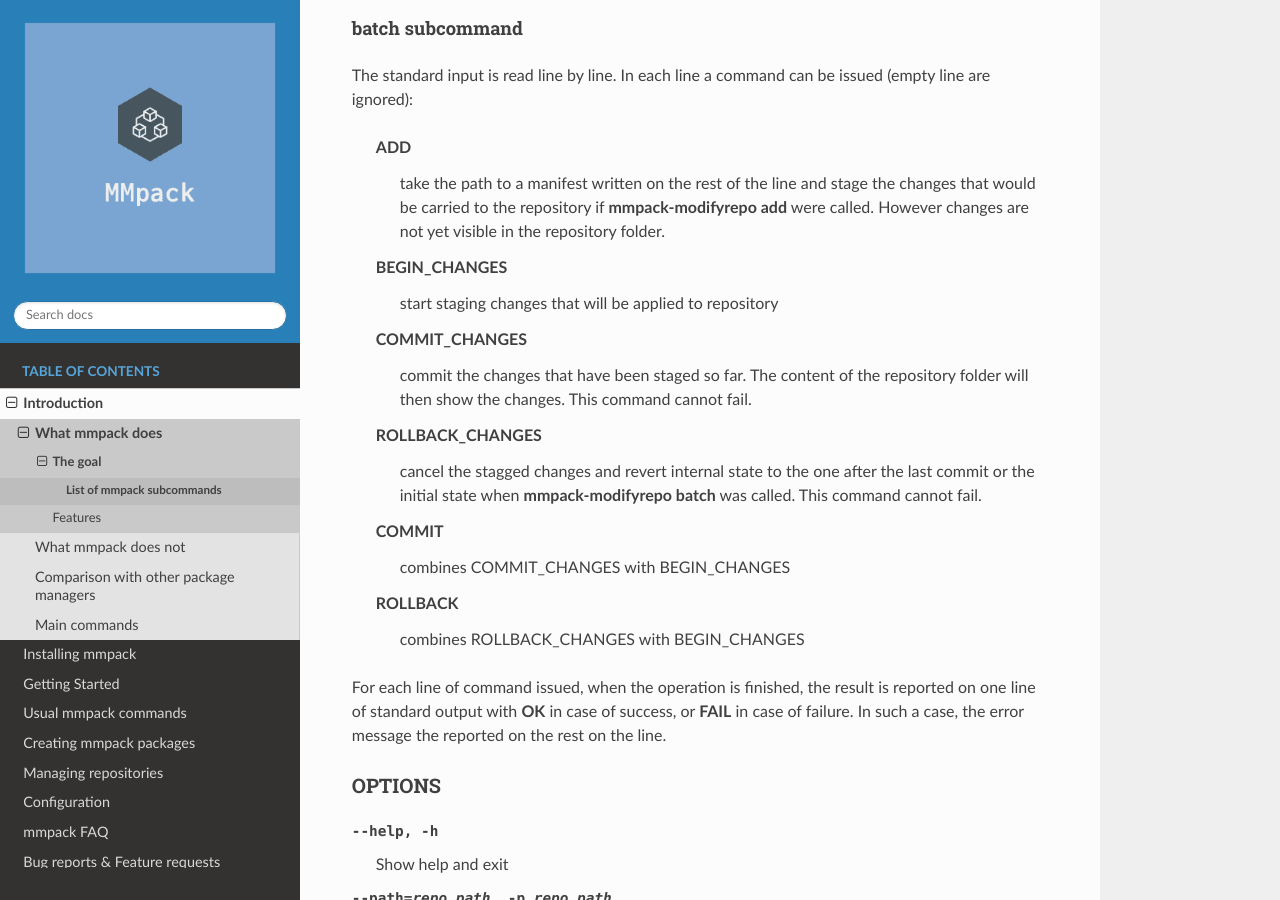
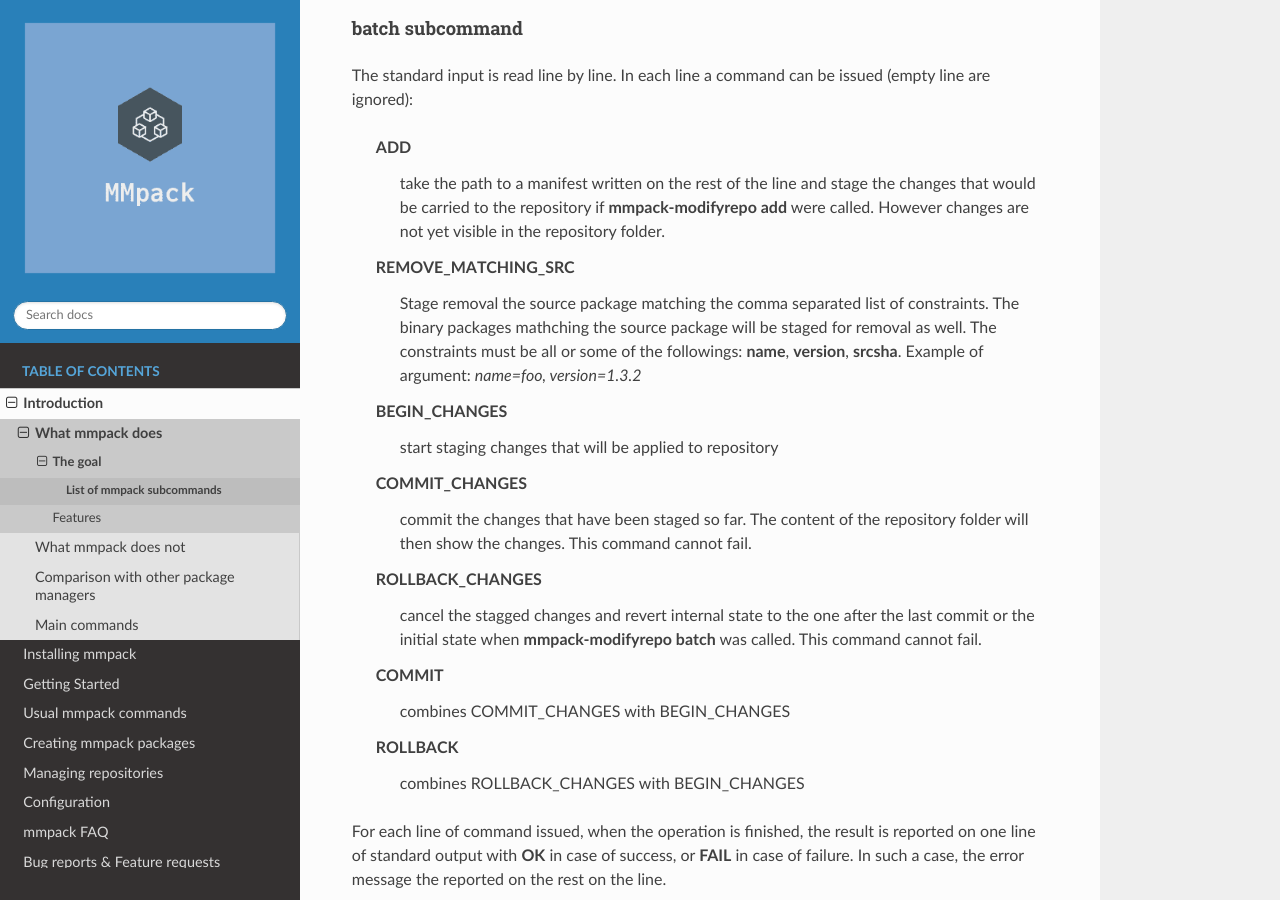
Before and after one commit to mmlabs-mindmaze/mmpack, a Sphinx documentation site: the page built from docs/man/1/mmpack-modifyrepo.rst, in a window 1280 px wide and 900 px high, scrolled down 1164 px. Built offline with Sphinx 7.4.7 and the Read the Docs theme 2.0.0, drawn with Linux system fonts in a browser that asks for light colours.

Commit message:
repository: Add REMOVE_MATCHING_SRC batch command
Change-Id: I6269093320af7db0f0418fd30595933661dccaab

```diff
--- a/docs/man/1/mmpack-modifyrepo.rst
+++ b/docs/man/1/mmpack-modifyrepo.rst
@@ -62,6 +62,13 @@
       add** were called. However changes are not yet visible in the repository
       folder.
 
+   REMOVE_MATCHING_SRC
+      Stage removal the source package matching the comma separated list of
+      constraints. The binary packages mathching the source package will be
+      staged for removal as well. The constraints must be all or some of the
+      followings: **name**, **version**, **srcsha**. Example of argument:
+      `name=foo, version=1.3.2`
+
    BEGIN_CHANGES
       start staging changes that will be applied to repository
 
```
Also changed, not shown: 2 other files.
